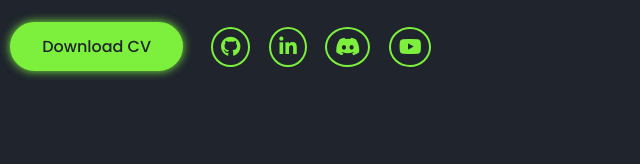
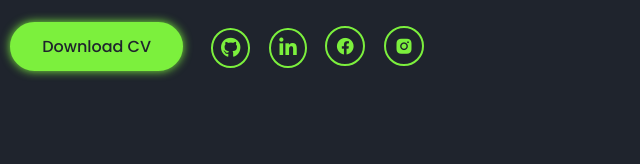
Before and after one commit to ackrunalrv/Portfolio, a plain HTML site: page index.html in a window 1280 px wide. Shown: the part 520-684 px from the top of the page, 105-745 px from the left. Drawn offline with nearby package versions, Linux system fonts and the light colour scheme.

Commit message:
add a social plateform links

```diff
--- a/index.html
+++ b/index.html
@@ -58,8 +58,8 @@
                 <div class="sci">
                     <a href="https://github.com/ackrunalrv"><i class="fa-brands fa-github"></i></a>
                     <a href="https://in.linkedin.com/in/krunal-tabiyad-596028304"><i class="fa-brands fa-linkedin-in"></i></a>
-                    <a href="#"><i class="fa-brands fa-discord"></i></a>
-                    <a href="#"><i class="fa-brands fa-youtube"></i></a>
+                    <a href="https://www.facebook.com/profile.php?id=100093175945040&mibextid=ZbWKwL"><i class='bx bxl-facebook-circle'></i></a>
+                    <a href="https://www.instagram.com/affiliate_krunal_bdb21_/profilecard/?igsh=M2JueW9uMHQ1MWJ1"><i class='bx bxl-instagram-alt' ></i></a>
                 </div>
             </div>
         </div>
```
